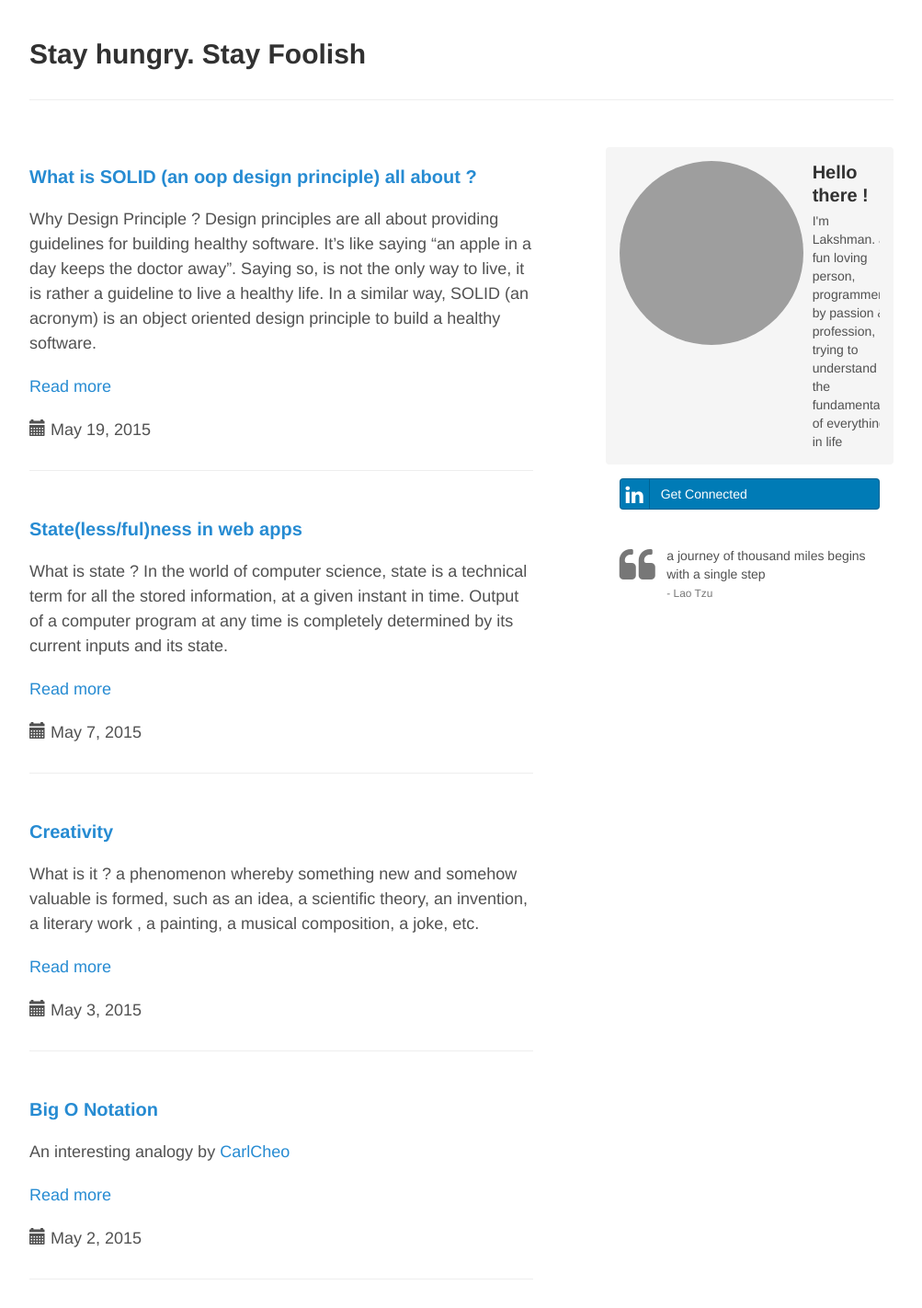
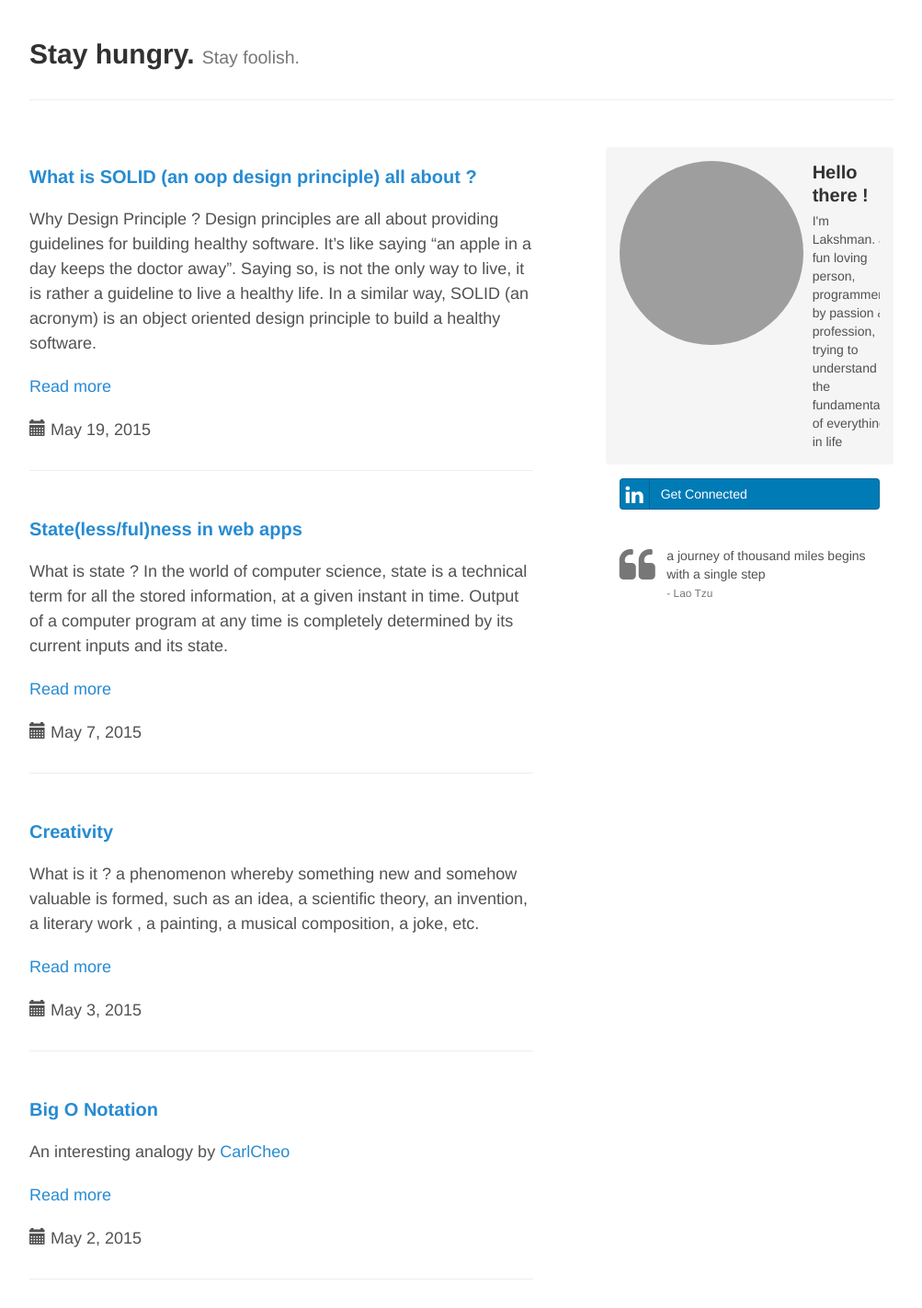
Before and after one commit to lakshma/lakshma.github.io, a Jekyll site: the page built from index.html, in a window 1280 px wide. Shown: the whole page at 92% size, without its empty margins (138-1141 px from the left). Built offline with Jekyll 4.4.1, drawn with Linux system fonts in a browser that asks for light colours; Markdown is read by kramdown in place of the engine named in the settings; the list of posts is cut into pages by our own code; grey boxes are pictures that could not be loaded.

Commit message:
no message

```diff
--- a/_layouts/blog.html
+++ b/_layouts/blog.html
@@ -7,7 +7,7 @@
 
     <div class="container">
         <div class="blog-header">
-            <a href="{{ site.baseurl }}"><h2>Stay hungry. Stay foolish. </a></h2>
+            <a href="{{ site.baseurl }}"><h2>Stay hungry. <small>Stay foolish.</small></h2></a>
             <hr />
         </div>
 		<div class="row">
--- a/_layouts/default.html
+++ b/_layouts/default.html
@@ -7,7 +7,7 @@
 
     <div class="container">
         <div class="blog-header">
-            <h2>Stay hungry. Stay Foolish</h2>
+            <h2>Stay hungry. <small>Stay foolish.</small></h2>
             <hr />
         </div>
 		<div class="col-sm-7 blog-main">
```
